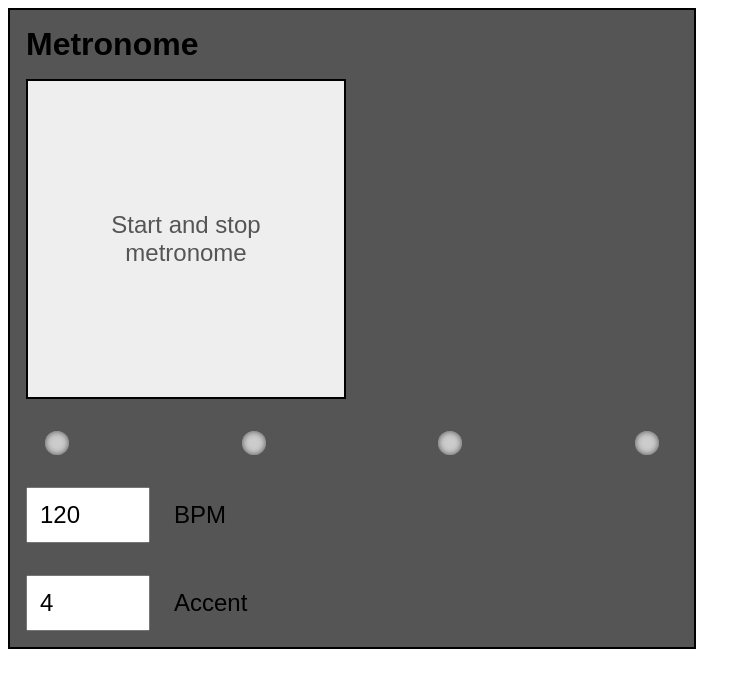
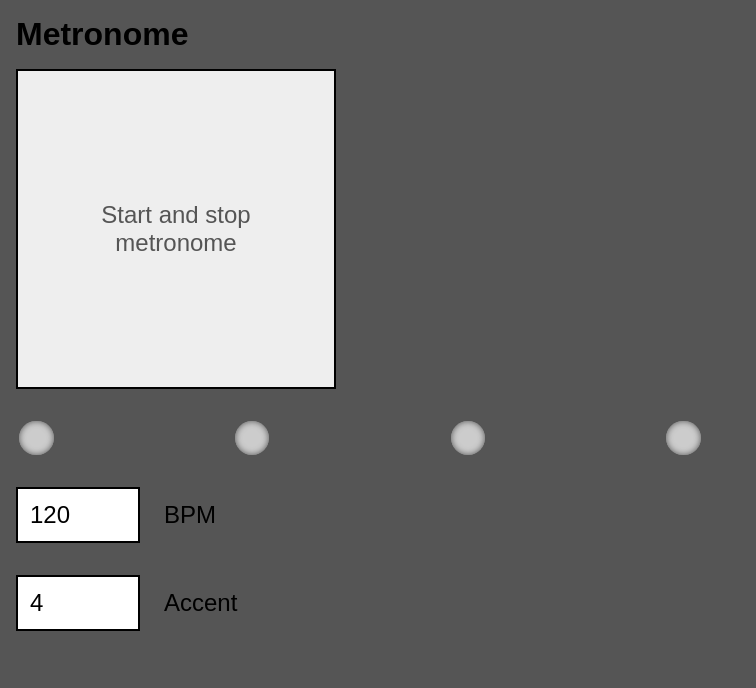
Before and after one commit to crosslandwa/metronome, a React app: page / in a window 1280 px wide. Shown: the top 688 px of the page, without its empty margins (0-756 px from the left). Built offline with nearby package versions, Linux system fonts and the light colour scheme; the HTML template or start-up script is replaced by a standard one.

Commit message:
Focused input yellow. IOS inputs behave rationally

```diff
--- a/src/Accent.js
+++ b/src/Accent.js
@@ -9,21 +9,31 @@ const mapStateToProps = state => ({
 
 const mapDispatchToProps = dispatch => ({
   edit: e => dispatch(editAccent(e.target.value)),
-  reset: () => dispatch(resetAccent()),
-  update: e => e.keyCode === 13 && dispatch(updateAccent(e.target.value))
+  keyUp: e => {
+    if (e.keyCode === 13) { // ENTER
+      e.preventDefault()
+      dispatch(updateAccent(e.target.value))
+    } else if (e.keyCode === 27) { // ESC
+      e.preventDefault()
+      dispatch(resetAccent())
+    }
+  },
+  update: e => dispatch(updateAccent(e.target.value))
 })
 
-const Accent = ({ accent, edit, reset, uncommited, update }) => (
+const Accent = ({ accent, edit, keyUp, uncommited, update }) => (
   <div class="numeric-input__wrapper">
     <input
       id="accent"
       class={`numeric-input ${uncommited ? ' numeric-input--uncommited' : ''}`}
       type="number"
+      inputMode="numeric"
       value={accent}
       name="accent"
-      onKeyUp={update}
+      onKeyUp={keyUp}
       onChange={edit}
-      onBlur={reset}
+      onBlur={update}
+      onFocus={() => document.getElementById('accent').select()}
     />
     <label for="accent" class="numeric-input__label">
       <span>Accent</span>
--- a/src/BPM.js
+++ b/src/BPM.js
@@ -9,21 +9,31 @@ const mapStateToProps = state => ({
 
 const mapDispatchToProps = dispatch => ({
   edit: e => dispatch(editBpm(e.target.value)),
-  reset: () => dispatch(resetBpm()),
-  update: e => e.keyCode === 13 && dispatch(updateBpm(e.target.value))
+  keyUp: e => {
+    if (e.keyCode === 13) { // ENTER
+      e.preventDefault()
+      dispatch(updateBpm(e.target.value))
+    } else if (e.keyCode === 27) { // ESC
+      e.preventDefault()
+      dispatch(resetBpm())
+    }
+  },
+  update: e => dispatch(updateBpm(e.target.value))
 })
 
-const BPM = ({ bpm, edit, reset, uncommited, update }) => (
+const BPM = ({ bpm, edit, keyUp, uncommited, update }) => (
   <div class="numeric-input__wrapper">
     <input
       id="bpm"
       class={`numeric-input ${uncommited ? ' numeric-input--uncommited' : ''}`}
       type="number"
+      inputMode="numeric"
       name="bpm"
       value={bpm}
-      onKeyUp={update}
+      onKeyUp={keyUp}
       onChange={edit}
-      onBlur={reset}
+      onBlur={update}
+      onFocus={() => document.getElementById('bpm').select()}
     />
     <label for="bpm" class="numeric-input__label">
       <span>BPM</span>
--- a/src/app.css
+++ b/src/app.css
@@ -1,10 +1,16 @@
+body {
+  font-family: sans-serif;
+  overscroll-behavior: none;
+  background: #555;
+  position: fixed;
+  overflow: hidden;
+  margin: 0;
+  width: 100%;
+}
+
 #app {
-  font-family: sans-serif;
   padding: 1em;
-  box-sizing: border-box;
   max-width: 43em;
-  border: solid 2px black;
-  background: #555;
 }
 
 .title {
@@ -20,6 +26,7 @@
   font-size: 1.5em;
   width: 4em;
   cursor: pointer;
+  border: solid 2px black;
 }
 
 .numeric-input__label {
@@ -34,20 +41,25 @@
 
 .counter {
   width: 100%;
-  padding: 2em 1em 0 1em;
+  padding: 2em 0 0 0;
   display: flex;
   justify-content: space-between;
   box-sizing: border-box;
 }
 
 .counter__unit {
-  height: 1.5em;
-  width: 1.5em;
+  width: 5%;
   background-color: #CCC;
   border-radius: 50%;
   display: inline-block;
   margin: 0 0.5%;
   box-shadow: inset 0 0 6px #555;
+}
+
+.counter__unit::after {
+  content: "";
+  display: block;
+  padding-bottom: 100%;
 }
 
 .counter__unit--active {
@@ -83,6 +95,11 @@
 .startstop__checkbox {
   opacity: 0;
   position: absolute;
+}
+
+.startstop__checkbox:focus + .startstop__label::before, .numeric-input:focus {
+  outline: none;
+  box-shadow: 0 0 0 5px #FC0;
 }
 
 .startstop__label {
```
